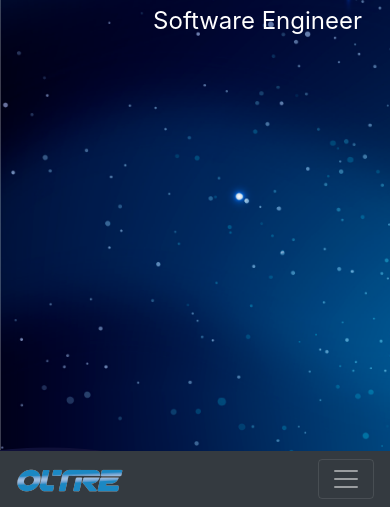
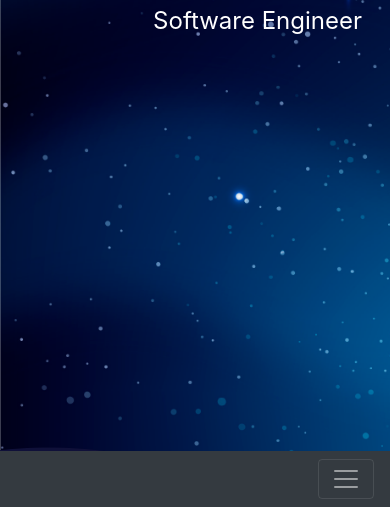
Before and after one commit to dyave/dyave.github.io, a website: page index.html in a window 390 px wide. Shown: the part 337-844 px from the top of the page. Drawn offline with Linux system fonts and the light colour scheme.

Commit message:
Hide next to burger logo

```diff
--- a/index.html
+++ b/index.html
@@ -56,7 +56,7 @@
             </nav>
             <nav class="mynav2 navbar fixed-bottom navbar-expand-lg navbar-dark bg-dark">
                 <a class="navbar-brand" href="#">
-                    <img src="./imgs/oltre.png" alt="">
+                    <img src="./imgs/oltre.png" alt="" style="opacity: 0">
                 </a>
                 <button class="navbar-toggler" type="button" data-toggle="collapse" data-target="#navbarCollapse" aria-controls="navbarCollapse" aria-expanded="false" aria-label="Toggle navigation">
                   <span class="navbar-toggler-icon"></span>
```
